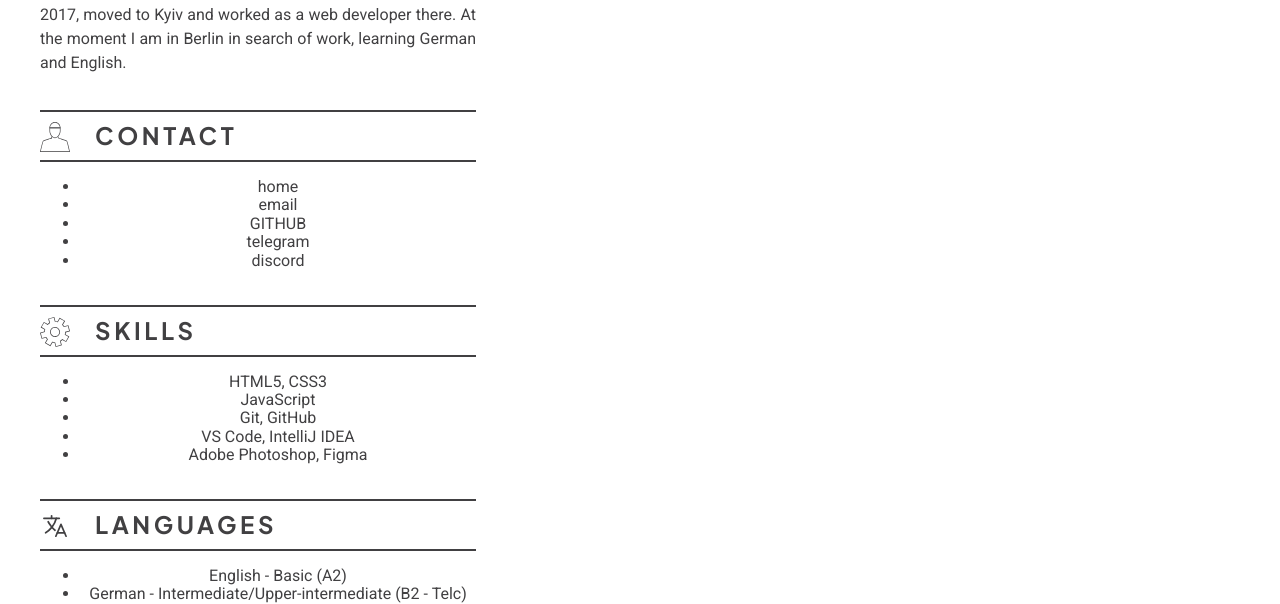
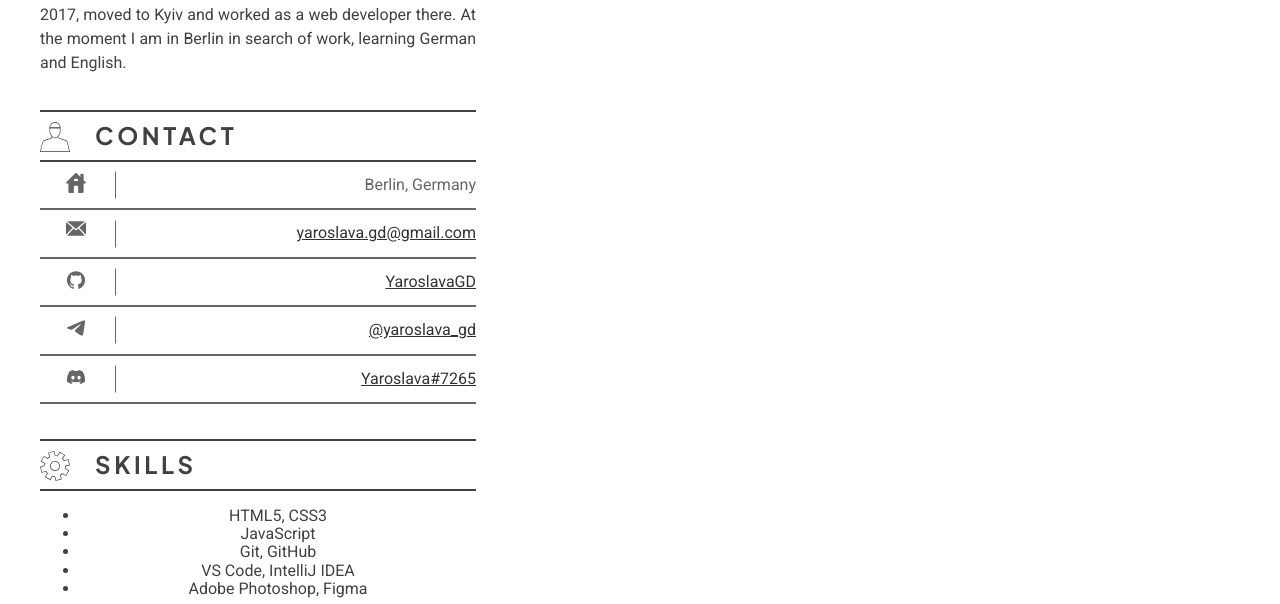
Before and after one commit to YaroslavaGD/rsschool-cv, a plain HTML site: page index.html in a window 1280 px wide. Shown: the part 700-1304 px from the top of the page. Drawn offline with Linux system fonts and the light colour scheme.

Commit message:
feat: add contact list

```diff
--- a/css/style.css
+++ b/css/style.css
@@ -160,3 +160,69 @@ p {
   text-align: justify;
   line-height: 1.5em;
 }
+
+.contact-list {
+  margin: 0;
+  padding: 0;
+  list-style: none;
+  text-align: right;
+}
+
+.contact-item {
+  position: relative;
+  margin: 0;
+  padding: 14px 0;
+  padding-left: 75px;
+  border-bottom: 2px solid #414042;
+  opacity: 0.8;
+}
+
+.contact-item:before {
+  content: "";
+  position: absolute;
+  top: 11px;
+  left: 26px;
+  width: 20px;
+  height: 20px;
+  background-size: contain;
+  background-repeat: no-repeat;
+}
+
+.contact-item:after {
+  content: "";
+  position: absolute;
+  left: 35px;
+  top: 50%;
+  width: 40px;
+  height: 27px;
+  transform: translateY(-50%);
+  border-right: 1px solid #414042;
+}
+
+.contact-item:nth-child(1):before {
+  background-image: url(../assets/svg/home.svg);
+}
+
+.contact-item:nth-child(2):before {
+  background-image: url(../assets/svg/email.svg);
+}
+
+.contact-item:nth-child(3):before {
+  background-image: url(../assets/svg/github.svg);
+}
+
+.contact-item:nth-child(4):before {
+  background-image: url(../assets/svg/telegram1.svg);
+}
+
+.contact-item:nth-child(5):before {
+  background-image: url(../assets/svg/discord1.svg);
+}
+
+.contact-item a {
+  color: #000000;
+}
+
+.code pre {
+  text-align: left;
+}
--- a/index.html
+++ b/index.html
@@ -39,19 +39,19 @@
 
       <section class="contact section" id="contact">
         <h2 class="section-header">Contact</h2>
-        <ul>
-          <li>home</li>
-          <li>email</li>
-          <li>GITHUB</li>
-          <li>telegram</li>
-          <li>discord</li>
+        <ul class="contact-list">
+          <li class="contact-item">Berlin, Germany</li>
+          <li class="contact-item"><a href="mailto:yaroslava.gd@gmail.com" title="email">yaroslava.gd@gmail.com</a></li>
+          <li class="contact-item"><a href="https://github.com/YaroslavaGD" title="github">YaroslavaGD</a></li>
+          <li class="contact-item"><a href="https://t.me/yaroslava_gd" title="telegram">@yaroslava_gd</a></li>
+          <li class="contact-item"><a href="https://discord.gg/zUr7wWYPXE" title="discord">Yaroslava#7265</a></li>
         </ul>
       </section>
 
       <section class="skills section" id="skills">
         <h2 class="section-header">Skills</h2>
-        <ul>
-          <li>HTML5, CSS3</li>
+        <ul class="skills-list">
+          <li class="skills-item">HTML5, CSS3</li>
           <li>JavaScript</li>
           <li>Git, GitHub</li>
           <li>VS Code, IntelliJ IDEA</li>
```
Also changed, not shown: assets/svg/discord.svg (deleted), assets/svg/discord1.svg (added), assets/svg/discord2.svg (deleted), assets/svg/github.svg (added), assets/svg/telegram.svg (deleted), assets/svg/telegram1.svg (added), assets/svg/telegram2.svg (deleted). Lines whose indentation alone changed are shown as unchanged.
